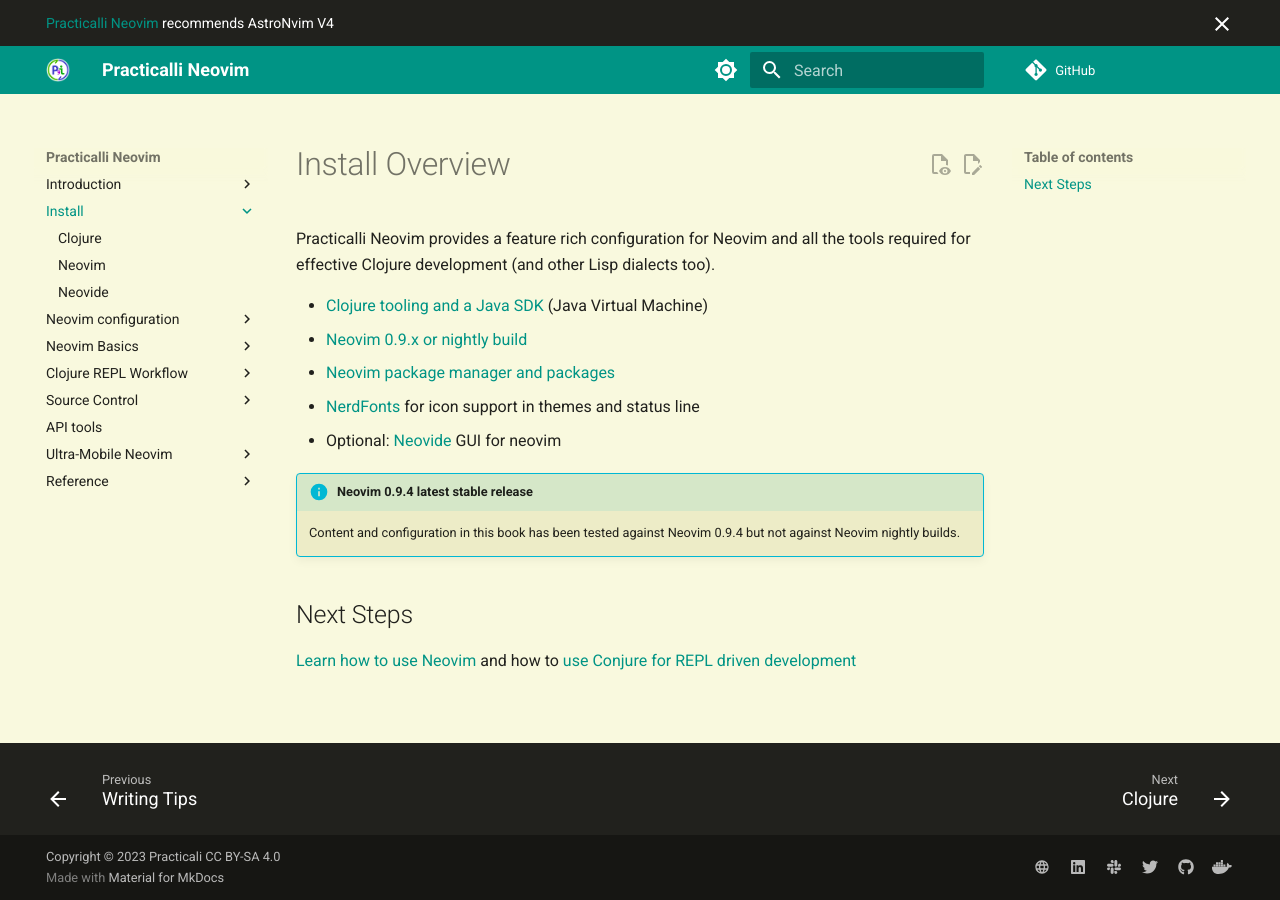
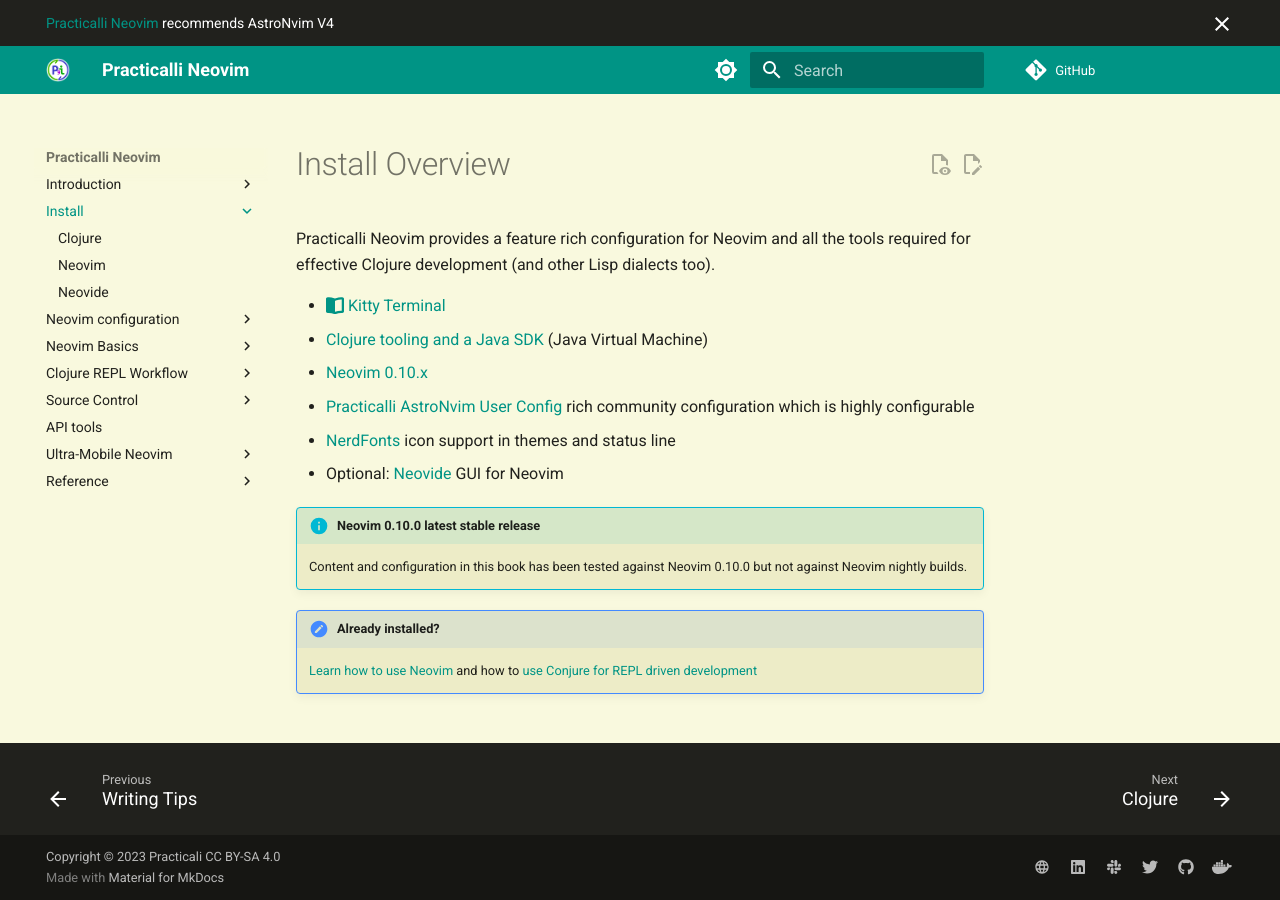
Before and after one commit to practicalli/neovim, an MkDocs documentation site: the page built from docs/install/index.md, in a window 1280 px wide. Built offline with MkDocs 1.6.1 and Material for MkDocs 9.7.7, drawn with Linux system fonts in a browser that asks for light colours; plug-ins that fetch from the network failed and are left out; comment, search, counter and statistics services are not loaded.

Commit message:
install: expand requirements to include kitty terminal

```diff
--- a/docs/install/index.md
+++ b/docs/install/index.md
@@ -2,15 +2,15 @@
 
 Practicalli Neovim provides a feature rich configuration for Neovim and all the tools required for effective Clojure development (and other Lisp dialects too).
 
+- [:fontawesome-solid-book-open: Kitty Terminal](https://practical.li/engineering-playbook/command-line/kitty-terminal/){target=_blank}
 - [Clojure tooling and a Java SDK](clojure.md) (Java Virtual Machine)
-- [Neovim 0.9.x or nightly build](neovim.md)
-- [Neovim package manager and packages](packages/index.md)
-- [NerdFonts](https://www.nerdfonts.com/){target=_blank} for icon support in themes and status line
-- Optional: [Neovide](neovide.md) GUI for neovim
+- [Neovim 0.10.x](neovim.md)
+- [Practicalli AstroNvim User Config](configuration/astronvim.md) rich community configuration which is highly configurable
+- [NerdFonts](https://www.nerdfonts.com/){target=_blank} icon support in themes and status line
+- Optional: [Neovide](neovide.md) GUI for Neovim
 
-!!! INFO "Neovim 0.9.4 latest stable release"
-    Content and configuration in this book has been tested against Neovim 0.9.4 but not against Neovim nightly builds.
+!!! INFO "Neovim 0.10.0 latest stable release"
+    Content and configuration in this book has been tested against Neovim 0.10.0 but not against Neovim nightly builds.
 
-## Next Steps
-
-[Learn how to use Neovim](../neovim-basics/) and how to [use Conjure for REPL driven development](../repl-driven-development/conjure.md)
+!!! HINT "Already installed?"
+    [Learn how to use Neovim](../neovim-basics/) and how to [use Conjure for REPL driven development](../repl-driven-development/conjure.md)
```
Also changed, not shown: CHANGELOG.md (+1 -0 lines).
